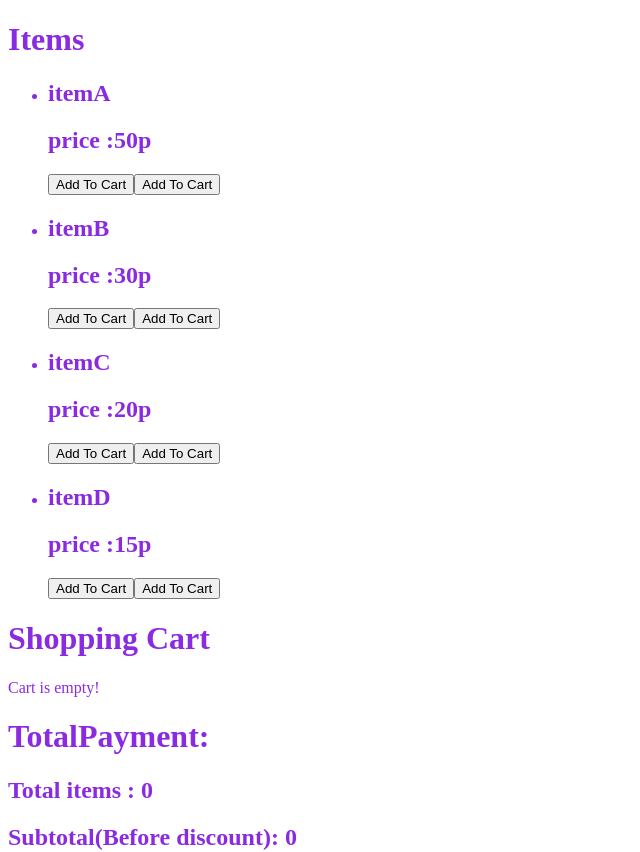
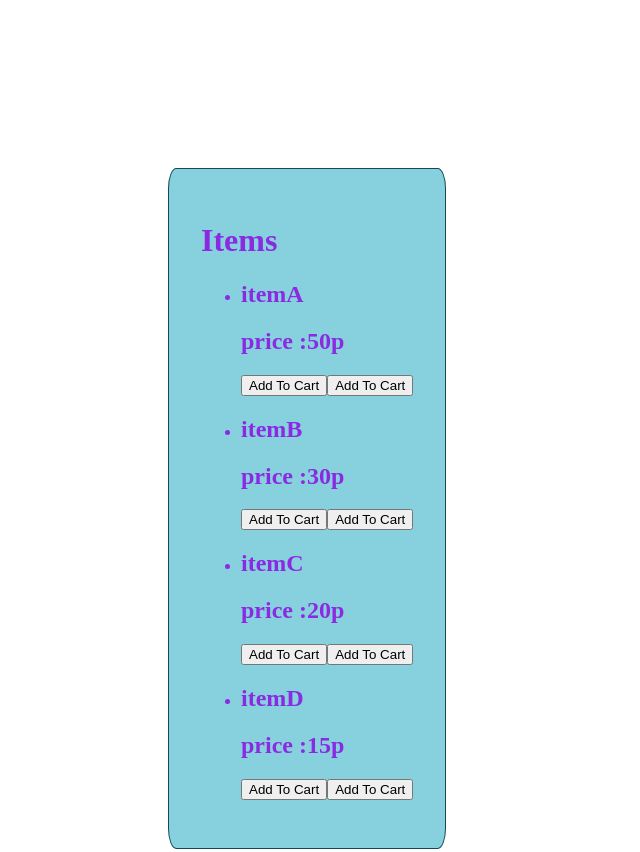
Before and after one commit to sojeong2020/Shopping-Cart, a React (Create React App) app: page / in a window 1280 px wide. Shown: the top 852 px of the page, without its empty margins (0-640 px from the left). Built offline with nearby package versions, Linux system fonts and the light colour scheme.

Commit message:
add very simple css

```diff
--- a/src/components/Basket.js
+++ b/src/components/Basket.js
@@ -4,7 +4,7 @@ const Basket = (props) => {
     console.log(props,"<<< props from basket")
     const {cartItems} =props;
     return (
-        <div>
+        <div className="block">
             <h1>Shopping Cart</h1>
             {cartItems.length === 0 && <p>Cart is empty!</p>}
             <ul>
--- a/src/components/Main.js
+++ b/src/components/Main.js
@@ -5,7 +5,7 @@ const Main = (props) => {
     const {items , addToCart, removeFromCart} = props;
 
     return (
-        <div>
+        <div className="block">
             <h1>Items</h1>
             <ul>
                 {
--- a/src/index.css
+++ b/src/index.css
@@ -1,3 +1,12 @@
 body {
   color:blueviolet;
 }
+
+.block {
+  display: inline-block;
+  border: 1px solid rgb(15, 73, 90);
+  border-radius: 3%;
+  padding: 2rem ;
+  margin: 10rem;
+  background-color: rgb(135, 209, 222);
+}
```
